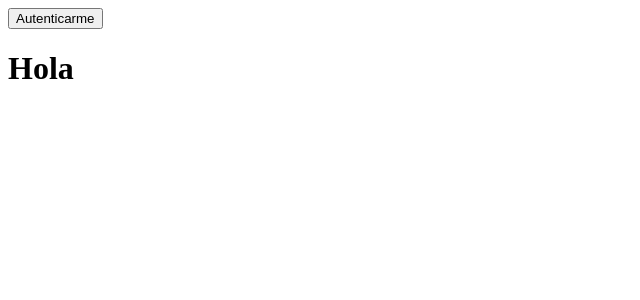
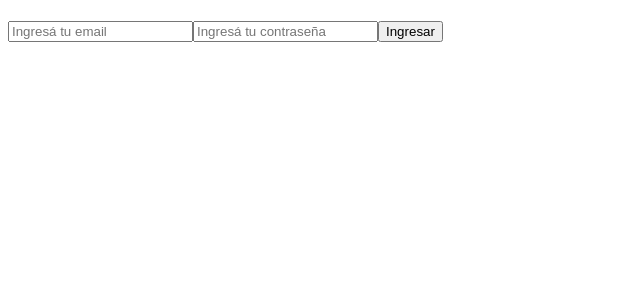
Before and after one commit to pedroomw/TPFINAL_DAI_EFSI, a React (Vite) app in the folder FRONT/: page /auth in a window 1280 px wide. Shown: the top 300 px of the page, without its empty margins (0-640 px from the left). Built offline with nearby package versions, Linux system fonts and the light colour scheme.

Commit message:
Agregar autenticación y contexto de usuario

```diff
--- a/FRONT/src/App.jsx
+++ b/FRONT/src/App.jsx
@@ -1,22 +1,22 @@
 import { useState, useEffect} from 'react'
 import { useNavigate, Outlet } from 'react-router-dom'
+import {useAuth} from './context/authContext.jsx'
 
 function App() {
 
-
   const navigate = useNavigate('')
-  const [isAuthenticated, setIsAuthenticated] = useState(false);
+  const {user} = useAuth()
 
  useEffect(() => {
-    if (isAuthenticated) {
+    if (user) {
       navigate('/home');
     } else {
       navigate('/auth');
     }
-  }, [isAuthenticated]);
+  }, [user]);
   return (
     <>
-      <button onClick={() => setIsAuthenticated(!isAuthenticated)}>Autenticarme</button>
+    <h1>{user}</h1>
       <Outlet></Outlet>
     </>
   )
--- a/FRONT/src/components/Login.jsx
+++ b/FRONT/src/components/Login.jsx
@@ -1,6 +1,39 @@
+import { useState, useEffect } from 'react'
+
 const Login = () => {
-    return(
-        <h1>Hola</h1>
+    const [email, setEmail] = useState('')
+    const [password, setPassword] = useState('')
+
+    const handleSubmit = async (e) => {
+        e.preventDefault()
+        try {
+            await login(email, password);
+            navigate('/home', { replace: true });
+        } catch (err) {
+            setError(err.message);
+        }
+    }
+
+    return (
+        <>
+            <form onSubmit={handleSubmit}>
+                <input
+                    type="text"
+                    value={email}
+                    placeholder="Ingresá tu email"
+                    onChange={(e) => { setEmail(e.target.value) }}
+                />
+
+                <input
+                    type="text"
+                    value={password}
+                    placeholder="Ingresá tu contraseña"
+                    onChange={(e) => { setPassword(e.target.value) }}
+                />
+
+                <button type="submit">Ingresar</button>
+            </form>
+        </>
     )
 }
 
--- /dev/null
+++ b/FRONT/src/context/authContext.jsx
@@ -0,0 +1,30 @@
+import { createContext, useContext, useState } from 'react';
+import { loginRequest } from '../services/authService.js';
+
+const AuthContext = createContext(null);
+
+export function AuthProvider({ children }) {
+  const [user, setUser] = useState(null);
+
+  async function login(email, password) {
+    const data = await loginRequest(email, password);
+
+    //setUser(data.user);
+    setUser("Usuario")
+    return data;
+  }
+
+  function logout() {
+    setUser(null);
+  }
+
+  return (
+    <AuthContext.Provider value={{ user, login, logout }}>
+      {children}
+    </AuthContext.Provider>
+  );
+}
+
+export function useAuth() {
+  return useContext(AuthContext);
+}
--- /dev/null
+++ b/FRONT/src/services/authService.js
@@ -0,0 +1,19 @@
+const API_URL = 'http://localhost:3000';
+
+export async function loginRequest(email, password) {
+  const response = await fetch(`${API_URL}/auth/login`, {
+    method: 'POST',
+    headers: {
+      'Content-Type': 'application/json'
+    },
+    body: JSON.stringify({ email, password })
+  });
+
+  const data = await response.json();
+
+  if (!response.ok) {
+    throw new Error(data.message || 'Error al iniciar sesión');
+  }
+
+  return data;
+}
```
Also changed, not shown: FRONT/src/main.jsx (+16 -13 lines).
